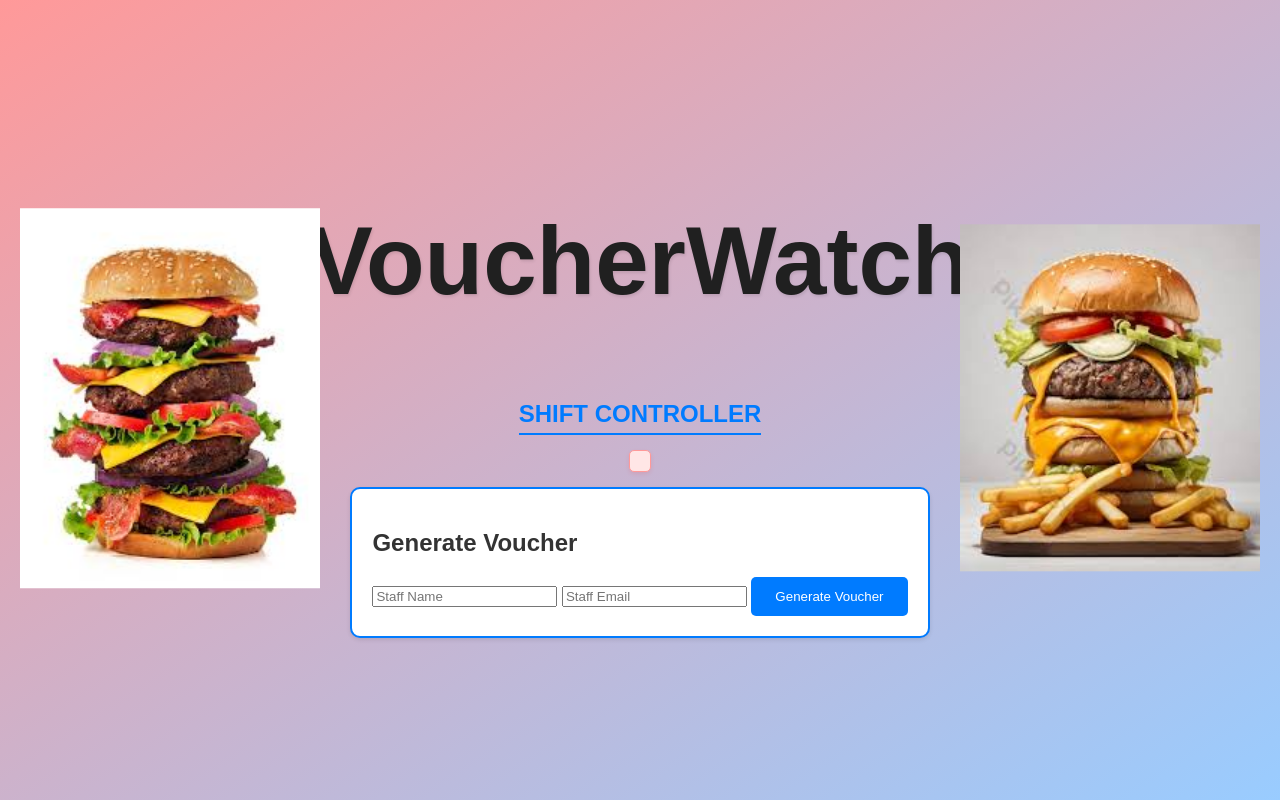
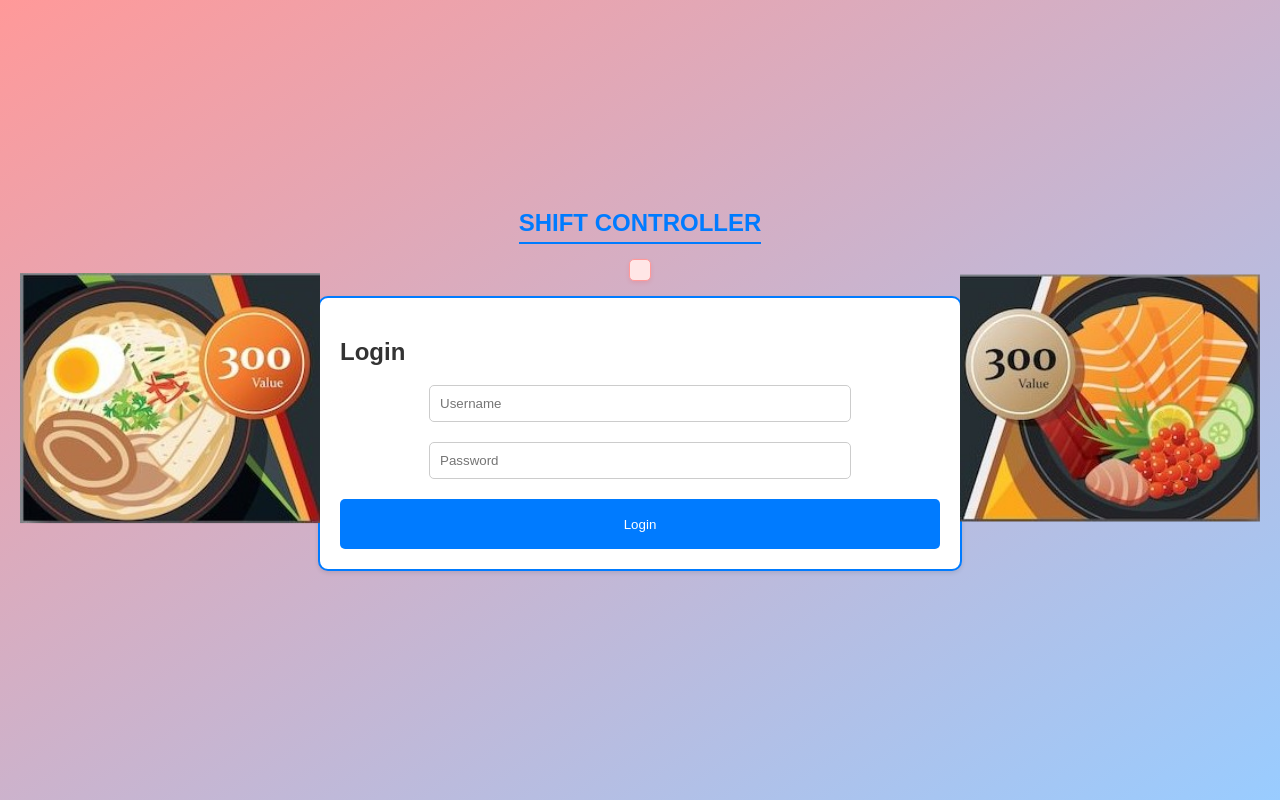
Before and after one commit to sabersebti/VoucherWatch, a plain HTML site: page index.html in a window 1280 px wide. Both pictures are taken after a click on the button "Shift Controller". Drawn offline with Linux system fonts and the light colour scheme.

Commit message:
added a login page to both shift controller and canteen manager

```diff
--- a/app.js
+++ b/app.js
@@ -13,7 +13,8 @@ document.addEventListener('DOMContentLoaded', () => {
         shiftControllerBtn: document.getElementById('shift-controller-btn'),
         canteenManagerBtn: document.getElementById('canteen-manager-btn'),
         errorDisplay: document.getElementById('error-display'),
-        roleHeading: document.getElementById('role-heading')
+        roleHeading: document.getElementById('role-heading'),
+        myTitle: document.getElementById('myTitle') // Added title element reference
     };
 
     async function handleAPI(endpoint, data) {
@@ -97,13 +98,15 @@ document.addEventListener('DOMContentLoaded', () => {
     });
 
     elements.shiftControllerBtn.addEventListener('click', () => {
-        showSection('shift-controller-container');
+        showSection('login-container');
         elements.roleHeading.textContent = 'Shift Controller';
+        elements.myTitle.classList.add('hidden'); // Hide the title
     });
 
     elements.canteenManagerBtn.addEventListener('click', () => {
-        showSection('canteen-staff-container');
+        showSection('login-container');
         elements.roleHeading.textContent = 'Canteen Manager';
+        elements.myTitle.classList.add('hidden'); // Hide the title
     });
 
     function showSection(sectionClass) {
--- a/index.html
+++ b/index.html
@@ -7,9 +7,9 @@
     <title>Canteen Voucher App</title>
 </head>
 <body>
-    <!-- Left Burger Image -->
-    <div class="left-burger-container">
-        <img src="burger1.jpeg" alt="Left Burger" class="burger-image">
+    <!-- Left Food Image -->
+    <div class="left-food-container">
+        <img src="food 1.jpg" alt="Left Food" class="food-image">
     </div>
 
     <!-- Header Section -->
@@ -17,9 +17,9 @@
         <h1>VoucherWatch</h1>
     </header>
 
-    <!-- Right Burger Image -->
-    <div class="right-burger-container">
-        <img src="burger2.jpeg" alt="Right Burger" class="burger-image">
+    <!-- Right Food Image -->
+    <div class="right-food-container">
+        <img src="food 2.jpg" alt="Right Food" class="food-image">
     </div>
 
     <header id="role-heading"></header>
--- a/style.css
+++ b/style.css
@@ -1,3 +1,4 @@
+
 /* General Styles */
 body {
     font-family: 'Arial', sans-serif;
@@ -5,32 +6,85 @@ body {
     flex-direction: column;
     align-items: center;
     justify-content: center;
-    min-height: 100vh; /* Changed to min-height for better responsiveness */
+    height: 100vh;
     margin: 0;
-    background: linear-gradient(to bottom right, #ff9999, #99ccff); /* Gradient background */
-    color: #333; /* Darker text color for better readability */
+    background: linear-gradient(to bottom right, #ff9999, #99ccff);
+    color: #333;
+    overflow: hidden; /* Prevent scrolling */
 }
 
-/* Styles for Burger Images */
-.burger-image {
+/* Styles for Food Images */
+.food-image {
     width: 300px; /* Adjust size as needed */
     height: auto; /* Maintain aspect ratio */
+    max-width: 100%; /* Make the image responsive */
 }
 
-.left-burger-container,
-.right-burger-container {
+.left-food-container,
+.right-food-container {
     position: fixed;
     top: 50%;
     transform: translateY(-50%);
-    z-index: 1000; /* Ensure burger images are above other content */
+    z-index: 1000;
 }
 
-.left-burger-container {
-    left: 20px; /* Adjust left position */
+
+/* Container Styles */
+.container {
+    background-color: #ffffff;
+    padding: 20px;
+    border: 2px solid #007BFF;
+    border-radius: 10px;
+    margin-bottom: 20px;
+    box-shadow: 0 2px 4px rgba(0, 0, 0, 0.1);
+    transition: box-shadow 0.3s ease;
+    max-width: 600px; /* Limit container width */
+    width: 90%; /* Make the container responsive */
 }
 
-.right-burger-container {
-    right: 20px; /* Adjust right position */
+.container:hover {
+    box-shadow: 0 4px 8px rgba(0, 0, 0, 0.3);
+    transform: translateY(-5px);
+}
+
+/* Button Styles */
+.button {
+    background-color: #007BFF;
+    color: #ffffff;
+    border: none;
+    border-radius: 5px;
+    padding: 12px 24px;
+    cursor: pointer;
+    transition: background-color 0.3s ease, transform 0.2s ease;
+    width: 100%; /* Full width button */
+    height: 50px; /* Same height for all buttons */
+}
+
+.button:hover {
+    background-color: #0056b3;
+    transform: scale(1.05);
+}
+
+
+/* Center "Shift Controller" and "Canteen Manager" containers */
+.shift-controller-container,
+.canteen-staff-container {
+    display: flex;
+    flex-direction: column;
+    align-items: center;
+    justify-content: flex-start; /* Align items at the start */
+    padding-top: 100px; /* Add padding to position higher */
+    margin-top: 50px; /* Add margin to position higher */
+    max-width: 600px; /* Limit container width */
+    width: 90%; /* Make the container responsive */
+}
+
+.left-food-container {
+    left: 20px;
+}
+
+.right-food-container {
+    right: 20px;
 }
 
 /* Styles for the Title */
@@ -38,9 +92,9 @@ body {
     font-size: 3em;
     color: #202020; /* Anthracite color */
     margin-bottom: 20px;
-    text-shadow: 1px 2px 3px rgba(0, 0, 0, 0.1); /* Subtle text shadow */
+    text-shadow: 1px 2px 3px rgba(0, 0, 0, 0.1);
     opacity: 0;
-    transform: scale(0.5); /* Initially scale down */
+    transform: scale(0.5);
     animation: titleAnimation 0.8s ease forwards;
 }
 
@@ -55,60 +109,66 @@ body {
     }
 }
 
-
-/* Other styles for your elements */
-.container {
-    background-color: #ffffff; /* White background */
-    padding: 20px;
-    border: 2px solid #007BFF; /* Blue border */
-    border-radius: 10px;
-    margin-bottom: 20px;
-    box-shadow: 0 2px 4px rgba(0, 0, 0, 0.1); /* Slightly adjusted shadow */
-    transition: box-shadow 0.3s ease; /* Smooth transition for box-shadow */
+/* Increase size of "Select your role" container */
+.landing-page.container {
+    width: 80%;
+    max-width: 600px; /* Limit container width */
 }
 
-.container:hover {
-    box-shadow: 0 4px 8px rgba(0, 0, 0, 0.3); /* Enhanced shadow on hover */
-    transform: translateY(-5px); /* Lift effect on hover */
+/* Match size of inner elements to container size */
+.landing-page.container article {
+    display: flex;
+    flex-direction: column;
+    align-items: center;
+    justify-content: center;
+    height: 100%;
 }
 
-.button {
-    background-color: #007BFF; /* Blue button */
-    color: #ffffff; /* White text */
-    border: none;
-    border-radius: 5px;
-    padding: 12px 24px;
-    cursor: pointer;
-    transition: background-color 0.3s ease, transform 0.2s ease; /* Smooth transitions */
+/* Center inner elements */
+.landing-page.container article > * {
+    margin-top: 20px; /* Add margin between buttons */
+    width: 100%; /* Make the buttons fill the container width */
+    max-width: 400px; /* Set a maximum width for buttons */
 }
 
-.button:hover {
-    background-color: #0056b3; /* Darker shade on hover */
-    transform: scale(1.05); /* Scale effect on hover */
+
+/* Center and position the input fields higher */
+input[type="text"],
+input[type="email"],
+input[type="password"] {
+    display: block;
+    margin: 0 auto 20px auto; /* Center the input and add bottom margin */
+    padding: 10px;
+    width: 80%; /* Adjust width as needed */
+    max-width: 400px; /* Limit the width */
+    border: 1px solid #ccc;
+    border-radius: 5px;
 }
 
+/* Hidden Class */
 .hidden {
     display: none;
 }
 
+/* Error Display Styles */
 #error-display {
-    color: #ff0000; /* Red error text */
-    background-color: #ffe6e6; /* Light red background */
+    color: #ff0000;
+    background-color: #ffe6e6;
     padding: 10px;
     margin-bottom: 15px;
-    border: 1px solid #ff9999; /* Red border */
+    border: 1px solid #ff9999;
     border-radius: 5px;
-    box-shadow: 0 2px 4px rgba(255, 0, 0, 0.1); /* Red shadow */
+    box-shadow: 0 2px 4px rgba(255, 0, 0, 0.1);
 }
 
 /* Role Heading Styles */
 #role-heading {
-    font-size: 1.5em; /* Larger font size */
-    font-weight: bold; /* Bold text */
-    color: #007BFF; /* Blue color */
-    text-transform: uppercase; /* Uppercase text */
-    margin-bottom: 15px; /* Add some space below */
-    text-align: center; /* Center-align text */
-    border-bottom: 2px solid #007BFF; /* Blue underline */
-    padding-bottom: 5px; /* Space below the underline */
+    font-size: 1.5em;
+    font-weight: bold;
+    color: #007BFF;
+    text-transform: uppercase;
+    margin-bottom: 15px;
+    text-align: center;
+    border-bottom: 2px solid #007BFF;
+    padding-bottom: 5px;
 }
```
Also changed, not shown: first page.jpg (added), food 1.jpg (added), food 2.jpg (added), food vouchers.jpg (added), landing page .png (added), logo.png (added), 2 other files.
